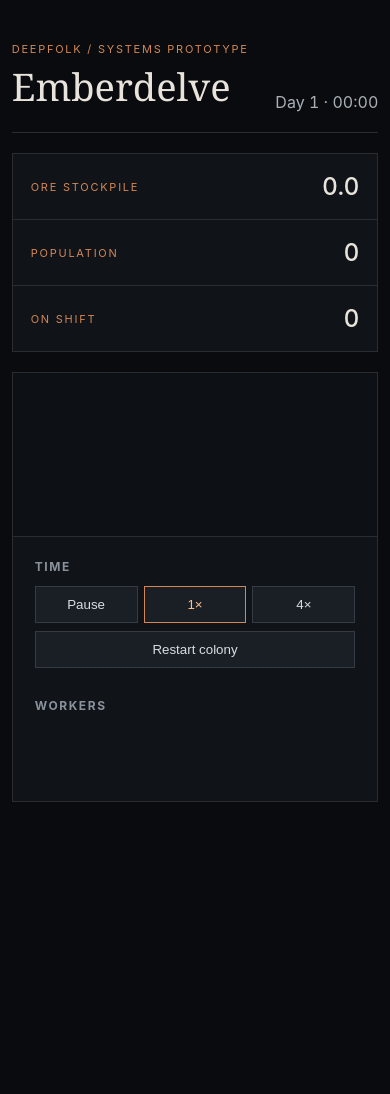
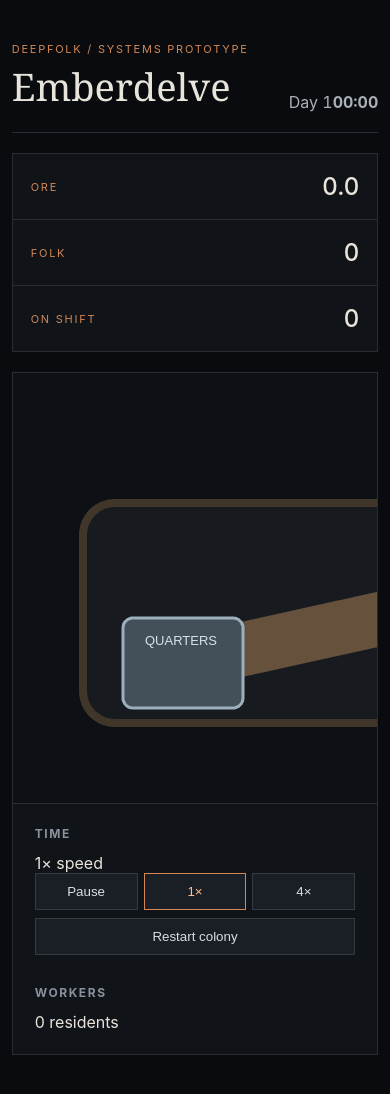
Before and after one commit to ngrash/deepfolk, a Vue app: page / in a window 390 px wide. Shown: the top 1094 px of the page. Before the commit the page ends 844 px from the top, so only its background shows below. Built offline with nearby package versions, Linux system fonts and the light colour scheme.

Commit message:
Make mine view responsive on mobile

```diff
--- a/src/App.vue
+++ b/src/App.vue
@@ -31,7 +31,7 @@ function draw() {
 
 onMounted(async () => {
   app = new Application();
-  await app.init({ width: 840, height: 430, background: 0x0d1014, antialias: true, resizeTo: canvasHost.value });
+  await app.init({ width: 840, height: 430, background: 0x0d1014, antialias: true, resolution: Math.min(window.devicePixelRatio, 2), autoDensity: true });
   canvasHost.value?.appendChild(app.canvas);
   stage = new Container(); app.stage.addChild(stage); draw();
 });
@@ -41,8 +41,21 @@ onBeforeUnmount(() => { worker.terminate(); app?.destroy(true); });
 
 <template>
   <main>
-    <header><div><span class="eyebrow">DEEPFOLK / SYSTEMS PROTOTYPE</span><h1>Emberdelve</h1></div><div class="clock">Day {{ Math.floor(snapshot.tick / 720) + 1 }} · {{ clock() }}</div></header>
-    <section class="metrics"><article><span>ORE STOCKPILE</span><strong>{{ snapshot.ore.toFixed(1) }}</strong></article><article><span>POPULATION</span><strong>{{ snapshot.workers.length }}</strong></article><article><span>ON SHIFT</span><strong>{{ snapshot.workers.filter(w => w.shift === 'work').length }}</strong></article></section>
-    <section class="mine"><div ref="canvasHost" class="canvas"></div><aside><h2>Time</h2><div class="controls"><button v-for="speed in ([0, 1, 4] as Speed[])" :key="speed" :class="{ active: snapshot.speed === speed }" @click="setSpeed(speed)">{{ speed === 0 ? 'Pause' : `${speed}×` }}</button></div><button class="reset" @click="send({ type: 'reset' })">Restart colony</button><h2>Workers</h2><ul><li v-for="dwarf in snapshot.workers" :key="dwarf.id"><i :class="dwarf.shift"></i><span>{{ dwarf.name }}</span><small>{{ dwarf.shift === 'work' ? 'mining' : dwarf.destination === 'work' ? 'commuting' : 'off duty' }}</small></li></ul></aside></section>
+    <header>
+      <div><span class="eyebrow">DEEPFOLK / SYSTEMS PROTOTYPE</span><h1>Emberdelve</h1></div>
+      <div class="clock"><span>Day {{ Math.floor(snapshot.tick / 720) + 1 }}</span><strong>{{ clock() }}</strong></div>
+    </header>
+    <section class="metrics" aria-label="Colony overview">
+      <article><span>ORE</span><strong>{{ snapshot.ore.toFixed(1) }}</strong></article>
+      <article><span>FOLK</span><strong>{{ snapshot.workers.length }}</strong></article>
+      <article><span>ON SHIFT</span><strong>{{ snapshot.workers.filter(w => w.shift === 'work').length }}</strong></article>
+    </section>
+    <section class="mine">
+      <div ref="canvasHost" class="canvas" aria-label="Mine overview"></div>
+      <aside>
+        <section class="time-panel"><div class="panel-heading"><h2>Time</h2><span>{{ snapshot.speed === 0 ? 'Paused' : `${snapshot.speed}× speed` }}</span></div><div class="controls"><button v-for="speed in ([0, 1, 4] as Speed[])" :key="speed" :class="{ active: snapshot.speed === speed }" @click="setSpeed(speed)">{{ speed === 0 ? 'Pause' : `${speed}×` }}</button></div><button class="reset" @click="send({ type: 'reset' })">Restart colony</button></section>
+        <section class="workers-panel"><div class="panel-heading"><h2>Workers</h2><span>{{ snapshot.workers.length }} residents</span></div><ul><li v-for="dwarf in snapshot.workers" :key="dwarf.id"><i :class="dwarf.shift"></i><span>{{ dwarf.name }}</span><small>{{ dwarf.shift === 'work' ? 'mining' : dwarf.destination === 'work' ? 'commuting' : 'off duty' }}</small></li></ul></section>
+      </aside>
+    </section>
   </main>
 </template>
```
